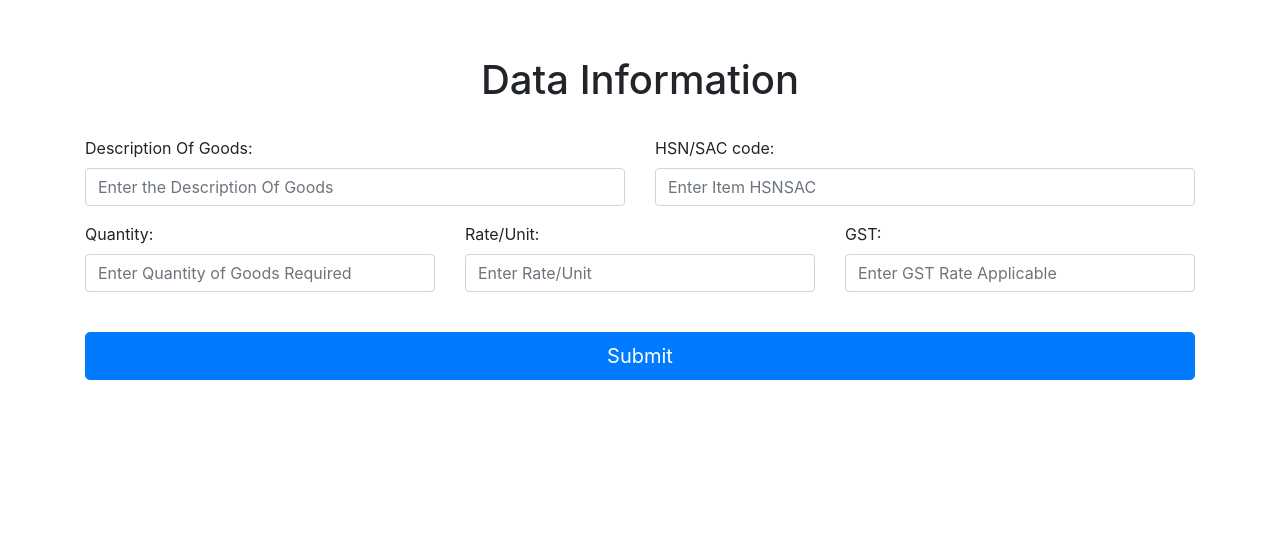
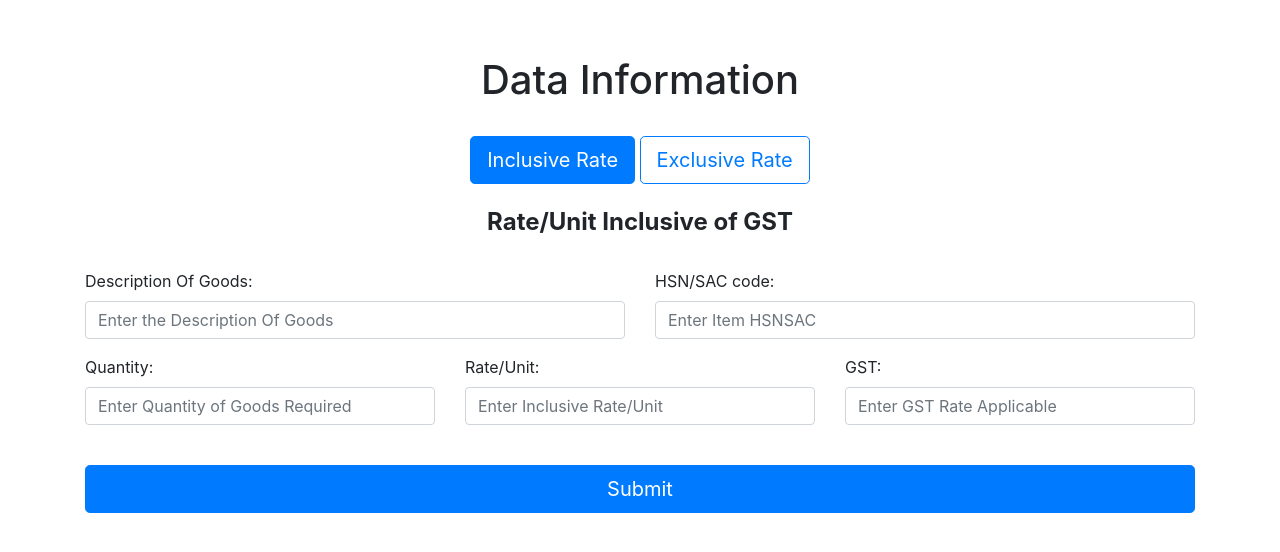
Before and after one commit to abhigyan98/StatsnDataBusinessCalculator, a Flask app: template templates/add.html in a window 1280 px wide. Shown: the part 64-616 px from the top of the page. Run offline with Flask 2, Linux system fonts and the light colour scheme; the template is opened without the code that fills it, so the values that code supplies are empty; some libraries are stand-ins or nearby versions.

Commit message:
version 3 launch

```diff
--- a/app.js
+++ /dev/null
@@ -1,5 +0,0 @@
-if('serviceWorker' in navigator){
-    navigator.serviceWorker.register('/sw.js')
-        .then((reg) => console.log('service worker registered !', reg))
-        .catch((err) => console.log('service worker not registered !!', err))
-}
--- a/app.py
+++ b/app.py
@@ -90,7 +90,7 @@ def logout():
 #request.cookies.get pulls the email cookie from browser
 #all the below functions have requested cookie as if condition else redirected to login panel
 #reason being we remove access from entering website using the urls shown
-#hence removing un authorized access
+#hence removing unauthorized access
 @app.route("/add")
 def add():
     if (request.cookies.get('email')):
@@ -104,8 +104,8 @@ def add():
     else:
         return redirect(url_for('login'))
 
-@app.route("/savedetails",methods = ["POST","GET"])
-def saveDetails():
+@app.route("/savedetails/exc",methods = ["POST","GET"])
+def saveDetailsExc():
     if (request.cookies.get('email')):
         msg = "msg"
         user = loginDB.getUser(request.cookies.get('email'))
@@ -125,18 +125,27 @@ def saveDetails():
 
             DescriptionOfGoods = request.form.get("DescriptionOfGoods")
             HSNSAC = request.form.get("HSNSAC")
-            Qty = request.form.get("Qty")
-            RatePerUnit = round(float(request.form.get("RatePerUnit")),2)
+            Qty = (request.form.get("Qty"))
+            ExcRatePerUnit = round(float(request.form.get("ExcRatePerUnit")),2)
             Gst = round(float(request.form.get("Gst")),2)
+            IncRatePerUnit = round((ExcRatePerUnit + (ExcRatePerUnit*Gst)/100),2)
 
-            TaxableValue = round(((RatePerUnit) * float(Qty)),2)
+            TaxableValue = round(((ExcRatePerUnit) * float(Qty)),2)
             totaltax = round((TaxableValue*(Gst))/100,2)
             Cgst=round(totaltax/2,2)
             Sgst=round(totaltax/2,2)
             TotalAmount = round((TaxableValue + totaltax),2)
+
+            #exclRate = round((RatePerUnit - (RatePerUnit*Gst/100)),2)
+            #TaxableValue = round(((exclRate) * float(Qty)),2)
+            #totaltax = round(((RatePerUnit*float(Qty))-TaxableValue),2)
+            #Cgst=round(totaltax/2,2)
+            #Sgst=round(totaltax/2,2)
+            #TotalAmount = round((TaxableValue + totaltax),2)#
+
             email = request.cookies.get('email')
 
-            employeedb.addData(DescriptionOfGoods,HSNSAC,Qty,RatePerUnit,Gst,TaxableValue,Cgst,Sgst,TotalAmount,email)
+            employeedb.addData(DescriptionOfGoods,HSNSAC,Qty,ExcRatePerUnit,IncRatePerUnit,Gst,TaxableValue,Cgst,Sgst,TotalAmount,email)
             msg = "Data successfully Added"
             return render_template("success.html",msg = msg,email=email,name=name,image=image)
         else:
@@ -144,6 +153,61 @@ def saveDetails():
             return render_template("success.html",msg = msg,email=email,name=name,image=image)
     else:
         return redirect(url_for('login'))
+
+#####################################################
+
+@app.route("/savedetails/inc",methods = ["POST","GET"])
+def saveDetailsInc():
+    if (request.cookies.get('email')):
+        msg = "msg"
+        user = loginDB.getUser(request.cookies.get('email'))
+        name = user[0][1]
+        image = user[0][3]
+        if request.method == "POST":
+            #database variable names:-
+            #DescriptionOfGoods
+            #HSNSAC
+            #Qty
+            #RatePerUnit
+            #Gst
+            #TaxableValue
+            #Cgst
+            #Sgst
+            #TotalAmount
+
+            DescriptionOfGoods = request.form.get("DescriptionOfGoods")
+            HSNSAC = request.form.get("HSNSAC")
+            Qty = (request.form.get("Qty"))
+            IncRatePerUnit = round(float(request.form.get("IncRatePerUnit")),2)
+            Gst = round(float(request.form.get("Gst")),2)
+            ExcRatePerUnit = round(((IncRatePerUnit*100)/(100+Gst)),2)
+
+            TaxableValue = round(((ExcRatePerUnit) * float(Qty)),2)
+            totaltax = round((TaxableValue*(Gst))/100,2)
+            Cgst=round(totaltax/2,2)
+            Sgst=round(totaltax/2,2)
+            TotalAmount = round((TaxableValue + totaltax),2)
+
+            #exclRate = round((RatePerUnit - (RatePerUnit*Gst/100)),2)
+            #TaxableValue = round(((exclRate) * float(Qty)),2)
+            #totaltax = round(((RatePerUnit*float(Qty))-TaxableValue),2)
+            #Cgst=round(totaltax/2,2)
+            #Sgst=round(totaltax/2,2)
+            #TotalAmount = round((TaxableValue + totaltax),2)#
+
+            email = request.cookies.get('email')
+
+            employeedb.addData(DescriptionOfGoods,HSNSAC,Qty,ExcRatePerUnit,IncRatePerUnit,Gst,TaxableValue,Cgst,Sgst,TotalAmount,email)
+            msg = "Data successfully Added"
+            return render_template("success.html",msg = msg,email=email,name=name,image=image)
+        else:
+            msg = "We can not add the Data to the list"
+            return render_template("success.html",msg = msg,email=email,name=name,image=image)
+    else:
+        return redirect(url_for('login'))
+
+#################################################
+
 
 @app.route("/view")
 def view():
@@ -186,7 +250,6 @@ def getdata(row_id):
     else:
         return redirect(url_for('login'))
 
-
 @app.route("/editdetails/<eid>",methods = ["POST","GET"])
 def editDetails(eid):
     if (request.cookies.get('email')):
@@ -197,24 +260,29 @@ def editDetails(eid):
         msg = "Data edited successfully!"
         DescriptionOfGoods = request.form.get("DescriptionOfGoods")
         HSNSAC = request.form.get("HSNSAC")
-        Qty = request.form.get("Qty")
-        RatePerUnit = round(float(request.form.get("RatePerUnit")),2)
+        Qty = float(request.form.get("Qty"))
+        ExcRatePerUnit = round(float(request.form.get("ExcRatePerUnit")),2)
         Gst = round(float(request.form.get("Gst")),2)
+        IncRatePerUnit = round((ExcRatePerUnit + (ExcRatePerUnit*Gst)/100),2)
 
-        TaxableValue = round(((RatePerUnit) * float(Qty)),2)
+        TaxableValue = round(((ExcRatePerUnit) * float(Qty)),2)
         totaltax = round((TaxableValue*(Gst))/100,2)
         Cgst=round(totaltax/2,2)
         Sgst=round(totaltax/2,2)
         TotalAmount = round((TaxableValue + totaltax),2)
-        email = request.cookies.get('email')
 
-        employeedb.edit(eid,DescriptionOfGoods,HSNSAC,Qty,RatePerUnit,Gst,TaxableValue,Cgst,Sgst,TotalAmount,email)
+        #exclRate = round((RatePerUnit - (RatePerUnit*Gst/100)),2)
+        #TaxableValue = round(((exclRate) * float(Qty)),2)
+        #totaltax = round(((RatePerUnit*float(Qty))-TaxableValue),2)
+        #Cgst=round(totaltax/2,2)
+        #Sgst=round(totaltax/2,2)
+        #TotalAmount = round((TaxableValue + totaltax),2)
+
+        employeedb.edit(eid,DescriptionOfGoods,HSNSAC,Qty,ExcRatePerUnit,IncRatePerUnit, Gst,TaxableValue,Cgst,Sgst,TotalAmount,email)
         return render_template("success.html",msg = msg, email=email, name=name, image=image)
     else:
         return redirect(url_for('login'))
 
 
-
-
 if __name__ == "__main__":
     app.run(host='0.0.0.0', port=5001, debug=True)
--- a/templates/add.html
+++ b/templates/add.html
@@ -1,7 +1,7 @@
 <!DOCTYPE html>
 {% extends "getin.html" %}
 
-
+{% block content %}
 
 <html lang="en">
 
@@ -9,25 +9,57 @@
   <title>Add</title>
   <meta charset="utf-8">
   <meta name="viewport" content="width=device-width, initial-scale=1">
-  <link rel="icon" href="/pwa_logo/icon48.png" type="image/png">
   <link rel="stylesheet" href="https://maxcdn.bootstrapcdn.com/bootstrap/4.4.1/css/bootstrap.min.css">
   <script src="https://ajax.googleapis.com/ajax/libs/jquery/3.4.1/jquery.min.js"></script>
   <script src="https://cdnjs.cloudflare.com/ajax/libs/popper.js/1.16.0/umd/popper.min.js"></script>
   <script src="https://maxcdn.bootstrapcdn.com/bootstrap/4.4.1/js/bootstrap.min.js"></script>
-  <link rel="manifest" href="/manifest.json"  crossorigin="use-credentials" >
+  <link rel="manifest" href="/manifest.json" crossorigin="use-credentials">
 
   <style>
+    #exclusiveRate{
 
+    }
+    #inclusiveRate{
+
+    }
   </style>
+  <script>
+    $(document).ready(function(){
+      $("#exclusiveRate").hide();
+      $("#exc").click(function(){
+        $("#inc").removeClass("active");
+        $(this).addClass("active");
+        $("#inclusiveRate").hide();
+        $("#exclusiveRate").fadeIn();
+      });
+      $("#inc").click(function(){
+        $("#exc").removeClass("active");
+        $(this).addClass("active");
+        $("#exclusiveRate").hide();
+        $("#inclusiveRate").fadeIn();
+      });
+    });
+  </script>
 </head>
 
 <body>
-  {% block content %}
+
   <div class="container">
     <br>
     <h1 class="text-center">Data Information</h1>
     <br>
-    <form action="/savedetails" method="post">
+    <div id="buttons" align="center">
+      <button class="btn btn-outline-primary btn-lg active" id="inc"> Inclusive Rate </button>
+      <button class="btn btn-outline-primary btn-lg" id="exc"> Exclusive Rate </button>
+    </div>
+    <br>
+<!------------------------------------------>
+<!------------------------------------------>
+<!------------------------------------------>
+    <div id="inclusiveRate">
+      <h4 style="font-weight: bold;" align="center">Rate/Unit Inclusive of GST</h4>
+      <br>
+      <form action="/savedetails/inc" method="post">
         <!------------------------------------------>
         <div class="row">
           <div class="col-sm-6 form-group">
@@ -51,8 +83,8 @@
           </div>
           <!------------------------------------------>
           <div class="col-sm-4 form-group">
-          <label for="RatePerUnit">Rate/Unit:</label>
-          <input type="text" class="form-control" id="RatePerUnit" placeholder="Enter Rate/Unit" name="RatePerUnit"
+            <label for="IncRatePerUnit">Rate/Unit:</label>
+            <input type="text" class="form-control" id="IncRatePerUnit" placeholder="Enter Inclusive Rate/Unit" name="IncRatePerUnit"
               required>
           </div>
           <!------------------------------------------>
@@ -67,6 +99,57 @@
           <button type="submit" class="btn btn-primary btn-lg btn-block">Submit</button>
         </div>
       </form>
+    </div>
+<!------------------------------------------>
+<!------------------------------------------>
+<!------------------------------------------>
+    <div id="exclusiveRate">
+      <h4 style="font-weight: bold;" align="center" >Rate/Unit Exclusive of GST</h4>
+      <br>
+      <form action="/savedetails/exc" method="post">
+        <!------------------------------------------>
+        <div class="row">
+          <div class="col-sm-6 form-group">
+            <label for="DescriptionOfGoods">Description Of Goods:</label>
+            <input type="text" class="form-control" id="DescriptionOfGoods" placeholder="Enter the Description Of Goods"
+              name="DescriptionOfGoods">
+          </div>
+          <!------------------------------------------>
+          <div class="col-sm-6 form-group">
+            <label for="HSNSAC">HSN/SAC code:</label>
+            <input type="text" class="form-control" id="HSNSAC" placeholder="Enter Item HSNSAC" name="HSNSAC">
+          </div>
+        </div>
+        <!------------------------------------------>
+        <!------------------------------------------>
+        <div class="row">
+          <div class="col-sm-4 form-group">
+            <label for="Qty">Quantity:</label>
+            <input type="text" class="form-control" id="Qty" placeholder="Enter Quantity of Goods Required" name="Qty"
+              required>
+          </div>
+          <!------------------------------------------>
+          <div class="col-sm-4 form-group">
+            <label for="ExcRatePerUnit">Rate/Unit:</label>
+            <input type="text" class="form-control" id="ExcRatePerUnit" placeholder="Enter Exclusive Rate/Unit" name="ExcRatePerUnit"
+              required>
+          </div>
+          <!------------------------------------------>
+          <div class="col-sm-4 form-group">
+            <label for="Gst">GST:</label>
+            <input type="text" class="form-control" id="Gst" placeholder="Enter GST Rate Applicable" name="Gst" required>
+          </div>
+          <!------------------------------------------>
+        </div>
+        <br>
+        <div class="text-center">
+          <button type="submit" class="btn btn-primary btn-lg btn-block">Submit</button>
+        </div>
+      </form>
+    </div>
+<!------------------------------------------>
+<!------------------------------------------>
+<!------------------------------------------>
     <br>
     <br><br>
   </div>
--- a/templates/view.html
+++ b/templates/view.html
@@ -44,7 +44,8 @@
             <td>Description Of Goods</td>
             <td>HSN/SAC code</td>
             <td>Quantity</td>
-            <td>Rate/Unit</td>
+            <td>Exclusive Rate/Unit</td>
+            <td>Inclusive Rate/Unit</td>
             <td>GST</td>
             <td>Taxable Value</td>
             <td>CGST</td>
@@ -64,6 +65,7 @@
             <td>{{row[7]}}</td>
             <td>{{row[8]}}</td>
             <td>{{row[9]}}</td>
+            <td>{{row[10]}}</td>
             <form action="/edit/{{row[0]}}" method="post">
               <td><button type="submit" class="btn btn-primary" value="Edit">
                 <i class="fas fa-pen"></i>
```
Also changed, not shown: employeedb.py (+9 -8 lines), templates/edit.html (+4 -6 lines), employee.db, static/manifest.json, static/plot.png (added), test.db (deleted), 1 other file. Lines whose indentation alone changed are shown as unchanged.
